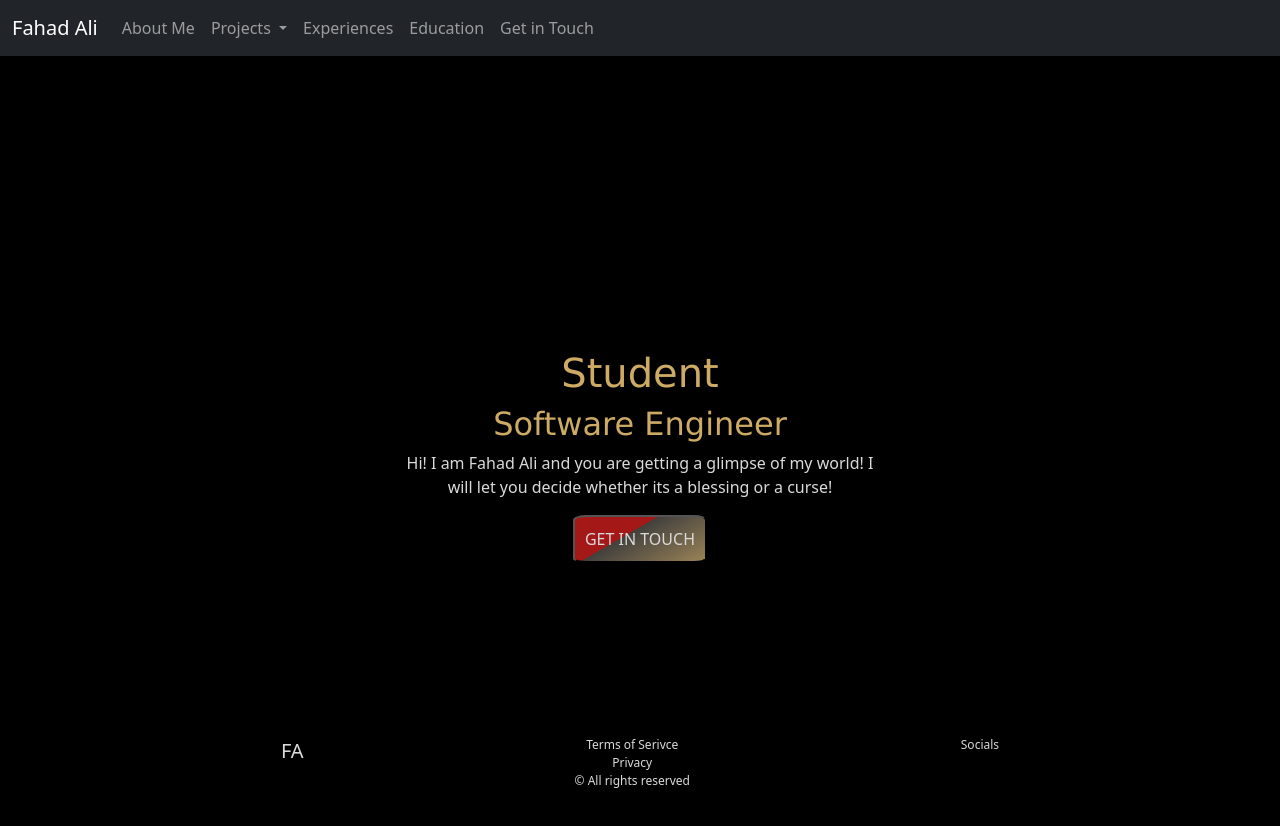
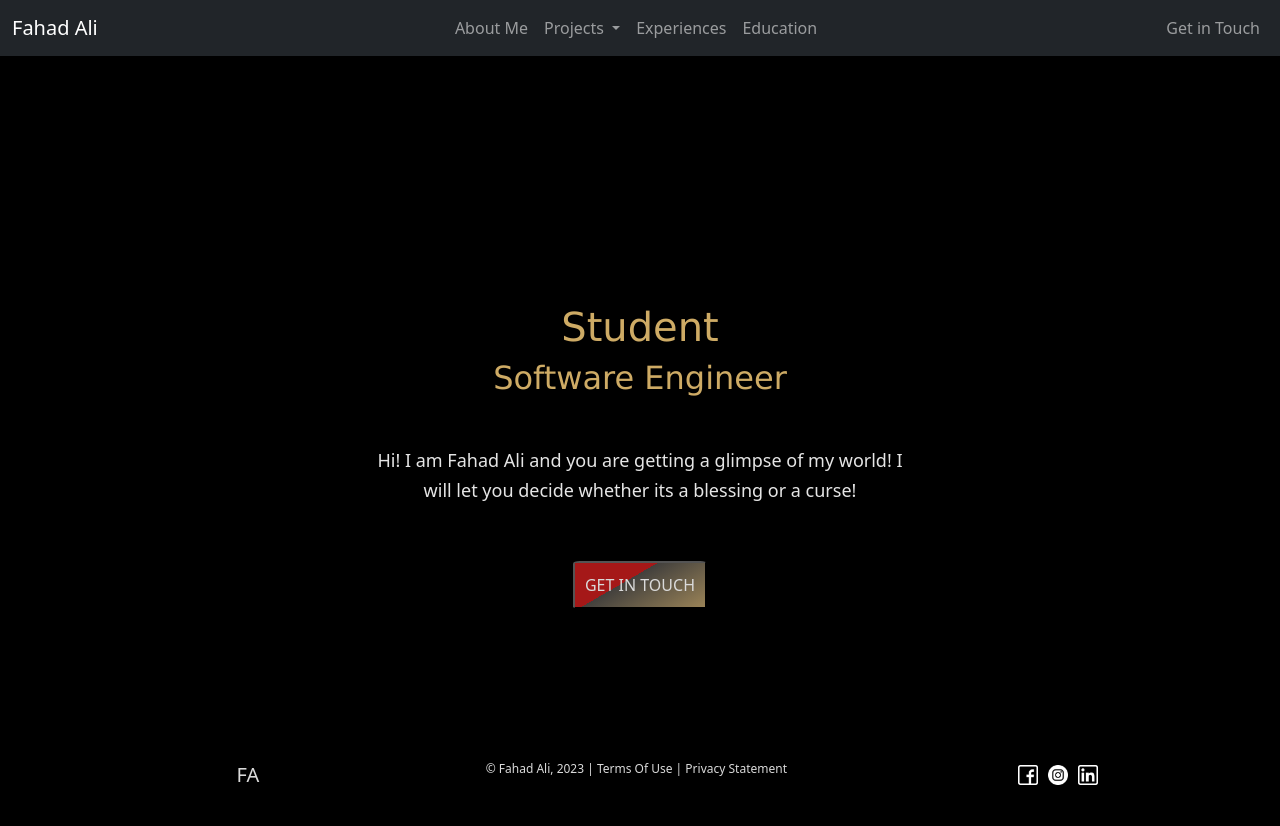
Before and after one commit to fahadali323/my_resume-, a plain HTML site: page index.html in a window 1280 px wide. Drawn offline with nearby package versions, Linux system fonts and the light colour scheme.

Commit message:
fixed navigation bar

```diff
--- a/css/main.css
+++ b/css/main.css
@@ -1,7 +1,11 @@
+.a {
+    color:#ceab65;
+}
 
 body {
   background-color: black;
 }
+
 .container-1 {
   display: flex;
   flex-direction: column;
@@ -11,29 +15,41 @@ body {
   color: #dadada;
   height: 100vh;
   overflow: hidden;
-
 }
-h1, h2 {
+h1,
+h2 {
   color: #ceab65;
-    font-family:Verdana, Geneva, Tahoma, sans-serif;
+  font-family: Verdana, Geneva, Tahoma, sans-serif;
+}
+h2,
+p {
+  padding-bottom: 40px;
+}
+p {
+  color: #e5e5e5;
+  text-align: center;
+  font-size: 18px;
+  font-style: normal;
+  font-weight: 400;
+  line-height: 30px;
 }
 button {
   padding: 10px;
-    background: linear-gradient(-30deg,#9a8357 0%, #42403d 60%,#ad6d6d 5%,  #a51818 35%);
-    border-radius: 10%;
+  background: linear-gradient(
+    -30deg,
+    #9a8357 0%,
+    #42403d 60%,
+    #ad6d6d 5%,
+    #a51818 35%
+  );
+  border-radius: 5%;
 }
 button a {
   text-decoration: none;
   color: #dadada;
 }
-
-.container-2 {
-    display: flex;
-    border-color: white;
-    justify-content:space-evenly;
-}
-.item-1 {
-    font-size: 20px;
+button a:hover {
+    color:#ad6d6d;
 }
 
 .footer {
@@ -46,9 +62,25 @@ button a {
     padding: 10px;
     font-size: 0.75rem;
   }
-.terms-privacy {
+
+.container-2 {
   display: flex;
-    flex-direction: column;
+  border-color: white;
+  justify-content: space-evenly;
+}
+.item-1 {
+  font-size: 20px;
+}
+
+.item-3 {
+  display: flex;
+  flex-direction: row;
   text-align: center;
   justify-content: space-between;
+  width: 30px;
+  height: 30px;
+  filter: invert(1);
 }
+img{
+    padding: 5px;
+}
--- a/index.html
+++ b/index.html
@@ -12,17 +12,13 @@
 <body>
     <div class="container-fluid">
     <div class="row">
-            <nav class="navbar navbar-expand-md
-                    justify-content-start
-                    bg-dark navbar-dark
-                    col-12 ">
-                <a class="navbar-brand" href="">Fahad Ali</a>
-                <button class="navbar-toggler" type="button" data-bs-toggle="collapse"
-                    data-bs-target="#collapsibleNavbar">
+        <nav class="navbar navbar-expand-md bg-dark navbar-dark col-12">
+            <a class="navbar-brand item" href="">Fahad Ali</a>
+            <button class="navbar-toggler" type="button" data-bs-toggle="collapse" data-bs-target="#collapsibleNavbar">
                 <span class="navbar-toggler-icon"></span>
             </button>
-                <div class="collapse navbar-collapse "  id="collapsibleNavbar">
-                    <ul class="navbar-nav">
+            <div class="collapse navbar-collapse" id="collapsibleNavbar">
+                <ul class="navbar-nav mx-auto"> <!-- Use mx-auto to horizontally center the links -->
                     <li class="nav-item">
                         <a class="nav-link" href="#">About Me</a>
                     </li>
@@ -44,6 +40,8 @@
                     <li class="nav-item">
                         <a class="nav-link" href="#">Education</a>
                     </li>
+                </ul>
+                <ul class="navbar-nav ml-auto"> <!-- Use ml-auto to push "Get in Touch" to the right -->
                     <li class="nav-item">
                         <a class="nav-link" href="./pages/contact.html">Get in Touch</a>
                     </li>
@@ -52,6 +50,8 @@
         </nav>
     </div>
 </div>
+
+
 
     <div class="container-1">
         <h1>Student</h1>
@@ -69,13 +69,15 @@
             <div class="item item-1">FA</div>
             <div class="item item-2">
                 <div class="terms-privacy">
-                    <div class="item32">Terms of Serivce</div>
-                    <div class="item">Privacy</div>
-                    <div>&copy; All rights reserved</div>
+                    &copy; Fahad Ali, 2023 | Terms Of Use | Privacy Statement
                 </div>
 
             </div>
-            <div class="item item-3">Socials</div>
+            <div class="item item-3">
+                <img class="facebook" src="./assets/facebook.png" alt="Facebook logo">
+                <img class="facebook" src="./assets/instagram.png" alt="instagram logo">
+                <img class="facebook"src="./assets/linkedin.png" alt="instgram logo">
+            </div>
         </div>
     </footer>
     <script src="https://cdn.jsdelivr.net/npm/bootstrap@5.0.2/dist/js/bootstrap.bundle.min.js"
```
Also changed, not shown: assets/facebook.png (added), assets/instagram.png (added), assets/linkedin.png (added). Lines whose indentation alone changed are shown as unchanged.
